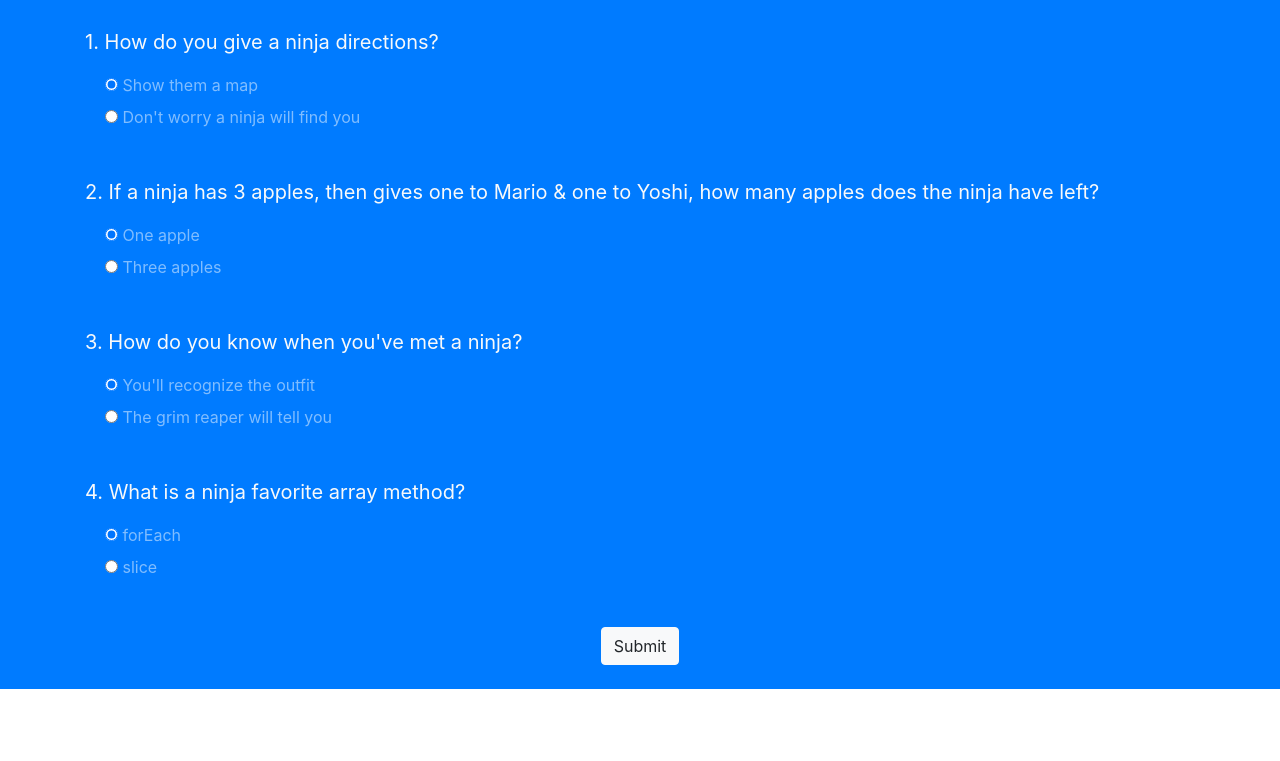
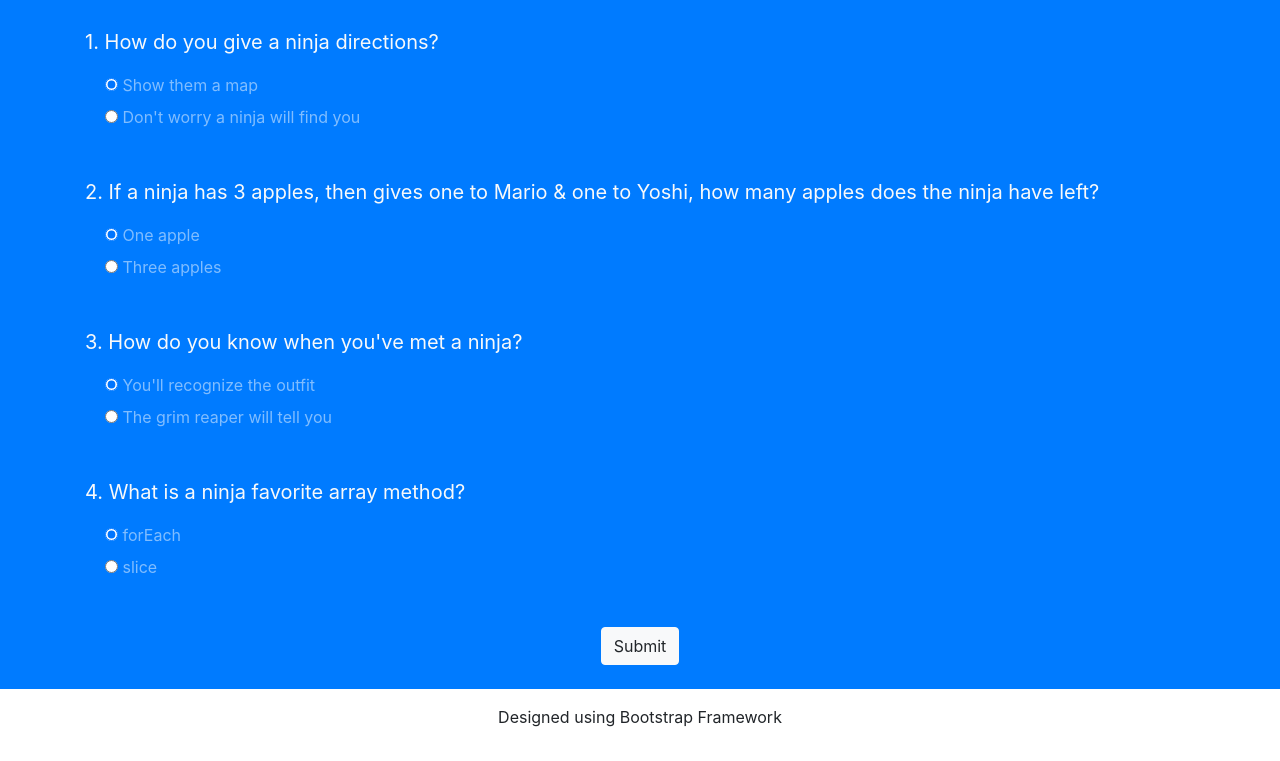
Before and after one commit to thecthebest/Ninja-Quiz-Bootstrap, a plain HTML site: page index.html in a window 1280 px wide. Shown: the part 298-1059 px from the top of the page. Before the commit the page ends 987 px from the top, so only its background shows below. Drawn offline with nearby package versions, Linux system fonts and the light colour scheme.

Commit message:
Added a new footer

```diff
--- a/index.html
+++ b/index.html
@@ -76,6 +76,9 @@
       </form>
     </section>
   </main>
+  <footer class="container py-3 bg-white text-center">
+    <P>Designed using Bootstrap Framework</P>
+  </footer>
   <script src="index.js"></script>
 </body>
 </html>
```
